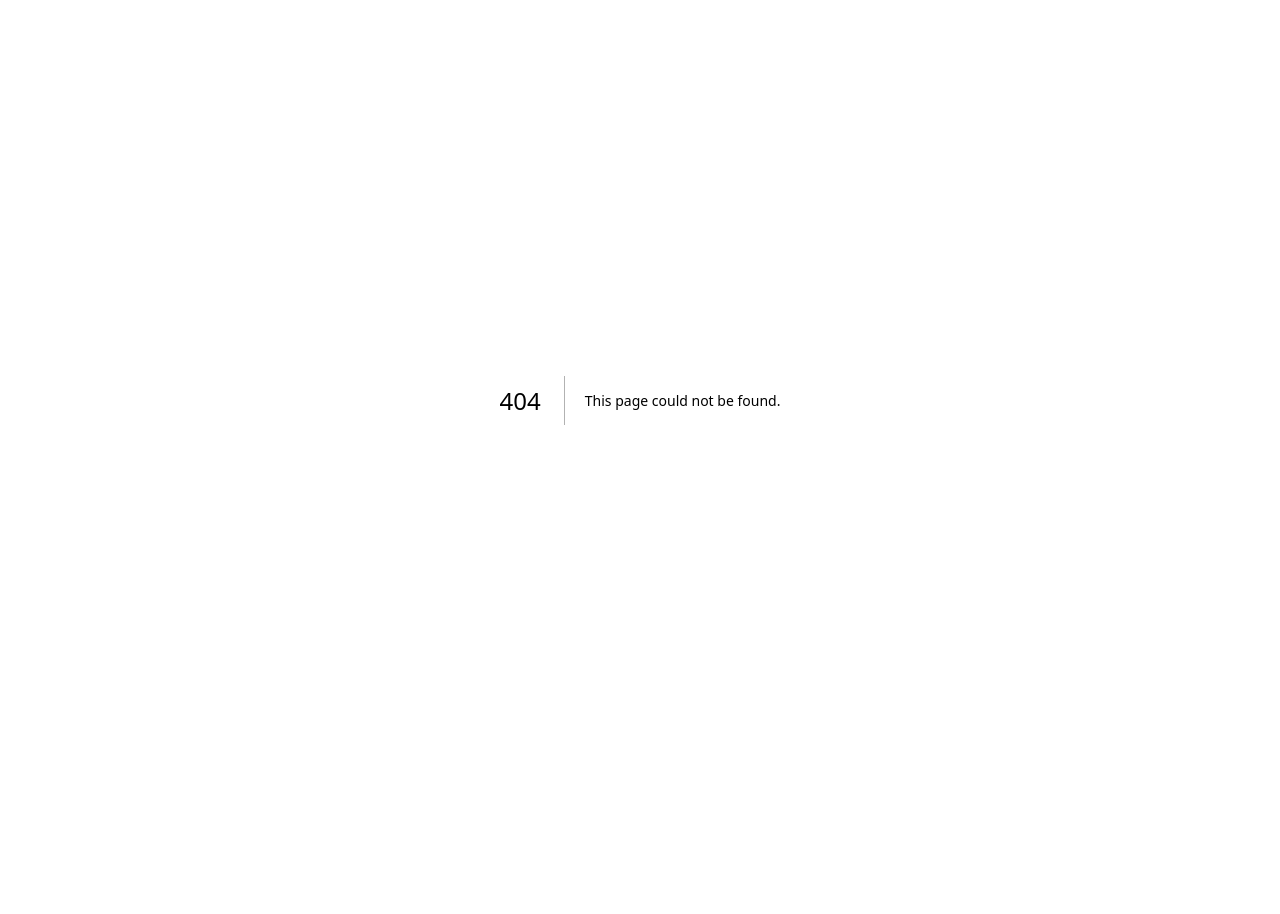
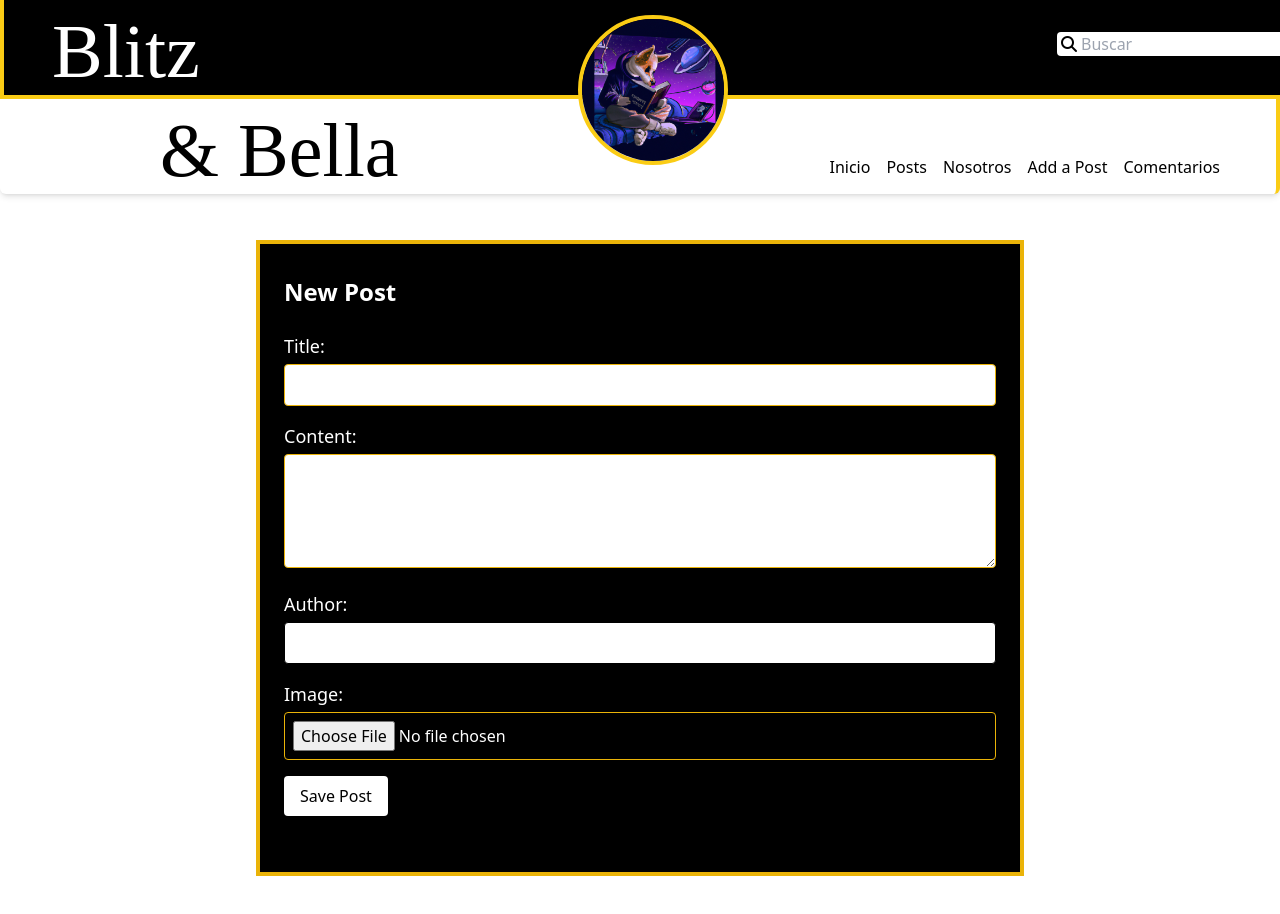
Before and after one commit to selenegabriela/my-blog, a Next.js app: page /create-post in a window 1280 px wide. Before the commit this address had no page. Shown: the top 914 px of the page. Before the commit the page ends 800 px from the top, so only its background shows below. Built offline with nearby package versions, Linux system fonts and the light colour scheme; a web font is replaced by a local one.

Commit message:
form new post

```diff
--- /dev/null
+++ b/src/components/AddPost/AddPost.js
@@ -0,0 +1,33 @@
+import React from 'react'
+
+const AddPost = () => {
+  return (
+    <>
+    <div id='new-post-form' className="bg-black text-white py-8 px-6 w-3/5 mx-auto my-12 border-yellow-500 mt-60 border-solid border-4">
+      <h2 className="text-2xl font-bold mb-6">New Post</h2>
+      <form className="mb-6">
+        <div className="mb-4">
+          <label htmlFor="title" className="block text-lg font-medium mb-1">Title:</label>
+          <input type="text" id="title" name="title" className="w-full p-2 rounded border border-yellow-500 focus:outline-none focus:border-yellow-500" required />
+        </div>
+        <div className="mb-4">
+          <label htmlFor="content" className="block text-lg font-medium mb-1">Content:</label>
+          <textarea id="content" name="content" rows="4" className="w-full p-2 rounded border border-yellow-500 focus:outline-none focus:border-yellow-500" required></textarea>
+        </div>
+        <div className="mb-4">
+          <label htmlFor="author" className="block text-lg font-medium mb-1">Author:</label>
+          <input type="text" id="author" name="author" className="w-full p-2 rounded border border-black focus:outline-none focus:border-yellow-500" required />
+        </div>
+        <div className="mb-4">
+          <label htmlFor="image" className="block text-lg font-medium mb-1">Image:</label>
+          <input type="file" id="image" name="image" accept="image/*" className="w-full p-2 rounded border border-yellow-500 focus:outline-none focus:border-yellow-500" />
+        </div>
+        <button type="submit" className="bg-white text-black py-2 px-4 rounded cursor-pointer hover:bg-gray-800">Save Post</button>
+      </form>
+    </div>
+
+    </>
+  )
+}
+
+export default AddPost
--- a/src/components/CommentsSection/CommentsSection.js
+++ b/src/components/CommentsSection/CommentsSection.js
@@ -16,12 +16,12 @@ const CommentsSection = () => {
         <button type="submit" className="bg-white text-black py-2 px-4 rounded cursor-pointer hover:bg-gray-800">Post Comment</button>
       </form>
       <div className="space-y-6">
-        <div className="border border-black rounded p-4">
+        <div className="border border-yellow-500 rounded p-4">
           <h3 className="text-lg font-bold mb-2">John Doe</h3>
           <p className="mb-2">Great article, thanks for sharing!</p>
           <span className="text-gray-600 text-sm">Posted on 2023-04-12</span>
         </div>
-        <div className="border border-black rounded p-4">
+        <div className="border border-yellow-500 rounded p-4">
           <h3 className="text-lg font-bold mb-2">Jane Smith</h3>
           <p className="mb-2">I had a different experience, but appreciate your perspective.</p>
           <span className="text-gray-600 text-sm">Posted on 2023-04-11</span>
--- a/src/components/Layout/Layout.js
+++ b/src/components/Layout/Layout.js
@@ -1,11 +1,11 @@
 import CommentsSection from "../CommentsSection/CommentsSection";
 import Navbar from "../Navbar/Navbar";
-const Layout = ({children}) => {
+const Layout = ({children, notComments}) => {
   return (
     <>
       <Navbar />
       {children}
-      <CommentsSection/>
+      {!notComments && <CommentsSection/>}
     </>
   )
 }
--- a/src/components/Navbar/Navbar.js
+++ b/src/components/Navbar/Navbar.js
@@ -38,8 +38,8 @@ const Navbar = () => {
                 <Link href='/'>Inicio</Link>
                 <Link href='#'>Posts</Link>
                 <Link href='#'>Nosotros</Link>
-                <Link href='#'>Suscripciones</Link>
-                <Link href='#comments-section'>Comentarios</Link>
+                <Link href='/create-post'>Add a Post</Link>
+                <Link href='/#comments-section'>Comentarios</Link>
               </div>
             </div>
           </div>
--- /dev/null
+++ b/src/pages/create-post.js
@@ -0,0 +1,13 @@
+import AddPost from "@/components/AddPost/AddPost";
+import Layout from "@/components/Layout/Layout";
+import React from "react";
+
+function CreatePost() {
+  return (
+    <Layout notComments={true}>
+      <AddPost/>
+    </Layout>
+  );
+}
+
+export default CreatePost;
```
